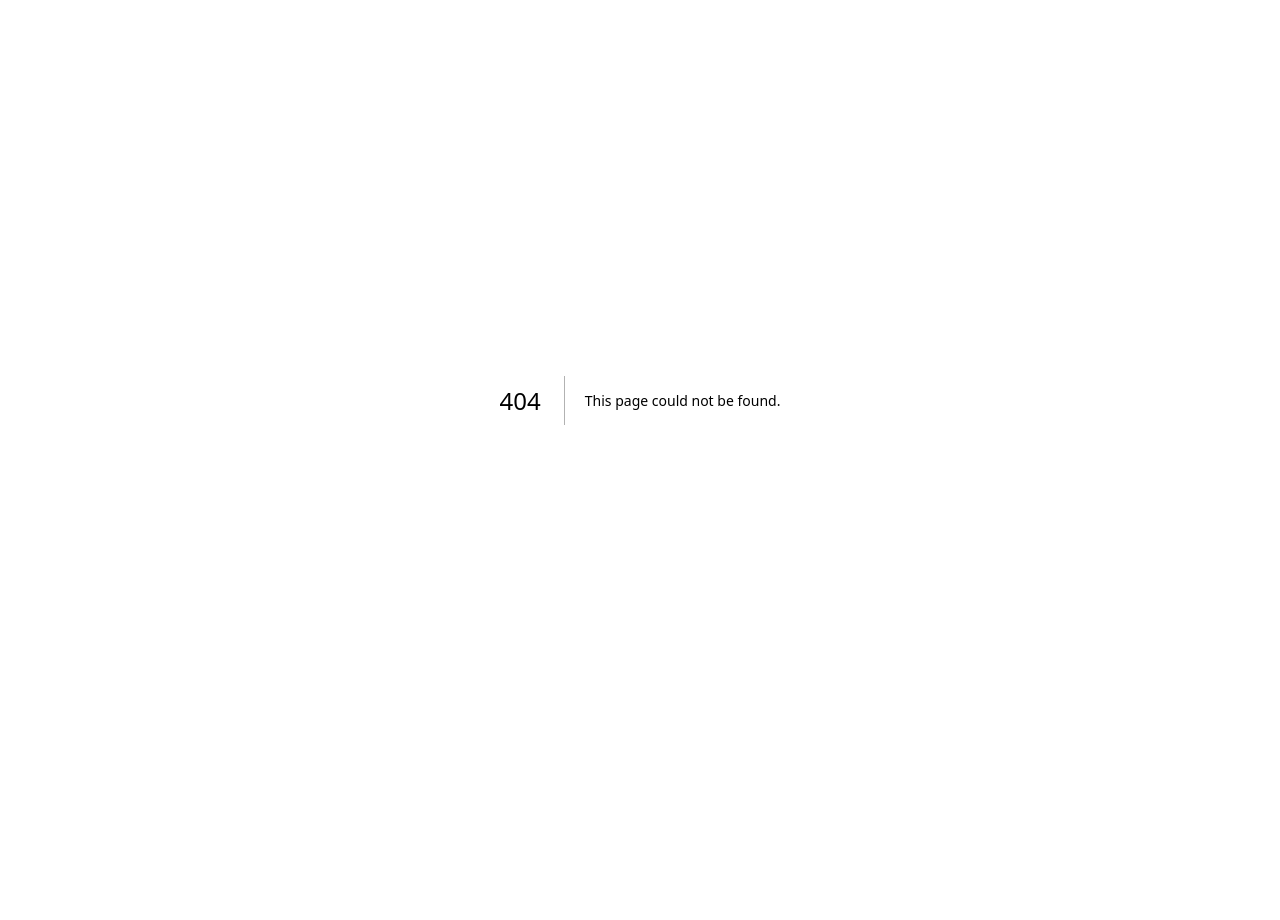
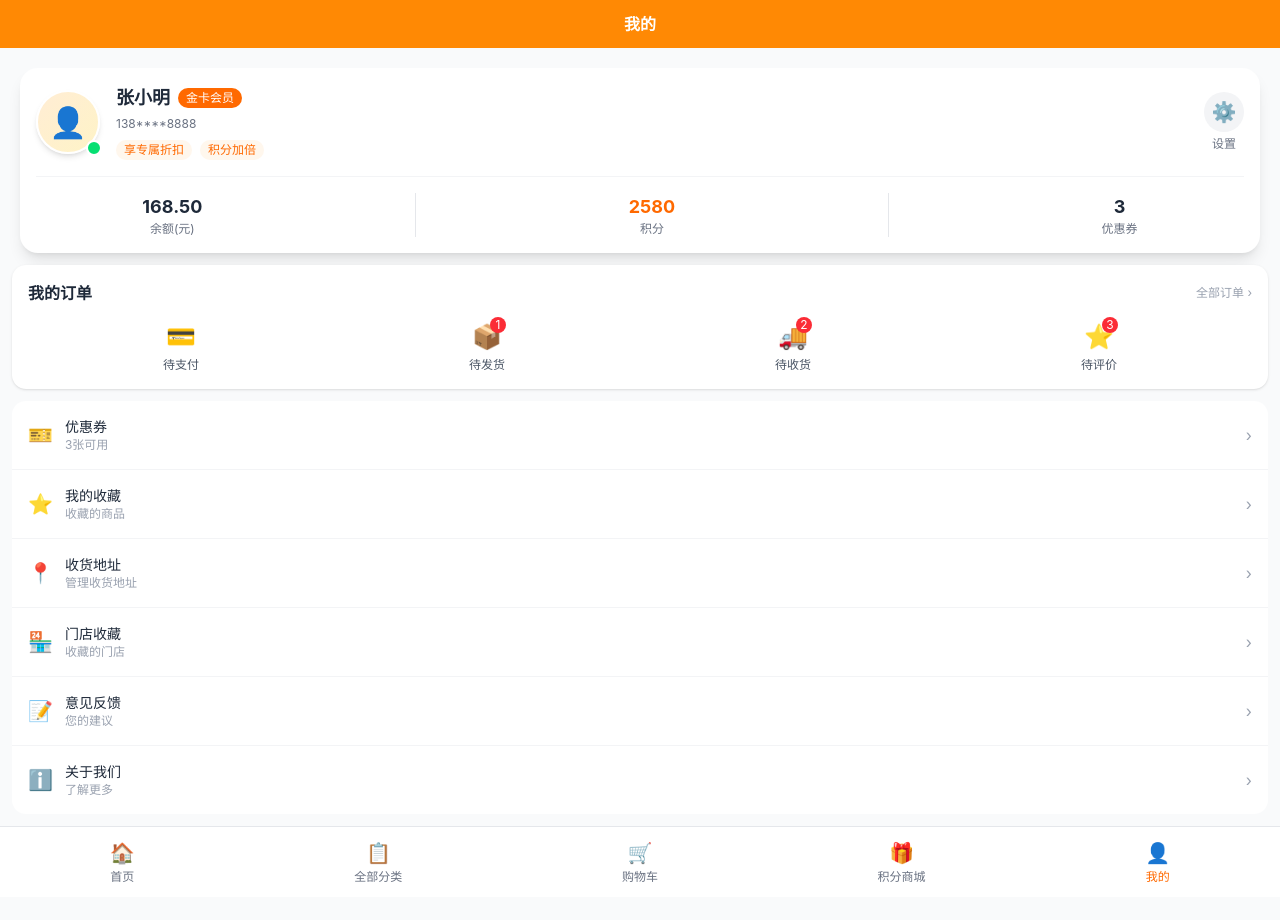
Before and after one commit to hlyg365/hailin-pos, a Next.js app: page /mini-store/profile in a window 1280 px wide. Before the commit this address had no page. Shown: the top 920 px of the page. Before the commit the page ends 800 px from the top, so only its background shows below. Built offline with nearby package versions, Linux system fonts and the light colour scheme.

Commit message:
feat: 优化"我的"页面会员信息区域排版，新增资产概览和权益标签

```diff
--- a/src/app/(dashboard)/marketing/mini-store/components/MiniStorePreview.tsx
+++ b/src/app/(dashboard)/marketing/mini-store/components/MiniStorePreview.tsx
@@ -440,23 +440,71 @@ function ProfilePage({ template }: { template: Template }) {
 
   return (
     <div className="flex flex-col h-full bg-gray-50">
-      {/* 用户信息卡片 */}
-      <div className={cn("bg-gradient-to-r p-5 pb-8", style.gradientFrom, style.gradientTo)}>
-        <div className="flex items-center gap-4">
-          <div className="w-16 h-16 bg-white rounded-full flex items-center justify-center text-3xl">{MEMBER_INFO.avatar}</div>
-          <div className="flex-1">
-            <div className="flex items-center gap-2">
-              <span className="text-white font-bold text-lg">{MEMBER_INFO.name}</span>
-              <span className="bg-white/30 text-white text-xs px-2 py-0.5 rounded-full">{MEMBER_INFO.level}</span>
+      {/* 用户信息卡片 - 优化布局 */}
+      <div className={cn("p-5", style.gradientFrom, style.gradientTo)}>
+        <div className="bg-white rounded-2xl p-4 shadow-lg">
+          <div className="flex items-center gap-4">
+            {/* 头像区域 */}
+            <div className="relative">
+              <div className="w-16 h-16 rounded-full bg-gradient-to-br from-orange-100 to-amber-100 flex items-center justify-center text-3xl border-2 border-white shadow-md">
+                {MEMBER_INFO.avatar}
+              </div>
+              {/* 在线状态标识 */}
+              <div className="absolute -bottom-0.5 -right-0.5 w-4 h-4 bg-green-400 rounded-full border-2 border-white"></div>
             </div>
-            <p className="text-white/80 text-xs mt-1">{MEMBER_INFO.phone}</p>
+
+            {/* 用户信息 */}
+            <div className="flex-1">
+              <div className="flex items-center gap-2">
+                <span className="text-gray-800 font-bold text-lg">{MEMBER_INFO.name}</span>
+                <span className={cn("text-xs px-2 py-0.5 rounded-full text-white font-medium", style.accentBg)}>
+                  {MEMBER_INFO.level}
+                </span>
+              </div>
+              <p className="text-gray-500 text-xs mt-1">{MEMBER_INFO.phone}</p>
+
+              {/* 会员权益入口 */}
+              <div className="flex items-center gap-2 mt-2">
+                <span className="text-xs text-orange-500 bg-orange-50 px-2 py-0.5 rounded-full">
+                  享专属折扣
+                </span>
+                <span className="text-xs text-orange-500 bg-orange-50 px-2 py-0.5 rounded-full">
+                  积分加倍
+                </span>
+              </div>
+            </div>
+
+            {/* 设置入口 */}
+            <button className="flex flex-col items-center gap-1">
+              <div className="w-10 h-10 bg-gray-100 rounded-full flex items-center justify-center">
+                <span className="text-xl">⚙️</span>
+              </div>
+              <span className="text-xs text-gray-500">设置</span>
+            </button>
           </div>
-          <button className="text-white/80 text-sm">设置 ›</button>
+
+          {/* 会员资产概览 */}
+          <div className="flex justify-around mt-4 pt-4 border-t border-gray-100">
+            <div className="text-center">
+              <p className="text-lg font-bold text-gray-800">{MEMBER_INFO.balance.toFixed(2)}</p>
+              <p className="text-xs text-gray-500">余额(元)</p>
+            </div>
+            <div className="w-px bg-gray-200"></div>
+            <div className="text-center">
+              <p className="text-lg font-bold text-orange-500">{MEMBER_INFO.points}</p>
+              <p className="text-xs text-gray-500">积分</p>
+            </div>
+            <div className="w-px bg-gray-200"></div>
+            <div className="text-center">
+              <p className="text-lg font-bold text-gray-800">{MEMBER_INFO.coupons}</p>
+              <p className="text-xs text-gray-500">优惠券</p>
+            </div>
+          </div>
         </div>
       </div>
 
       {/* 订单统计 */}
-      <div className="bg-white mx-3 -mt-4 rounded-xl p-4 shadow-sm">
+      <div className="bg-white mx-3 -mt-2 rounded-xl p-4 shadow-sm">
         <div className="flex items-center justify-between">
           <span className="font-bold text-gray-800">我的订单</span>
           <span className="text-gray-400 text-xs">全部订单 ›</span>
--- /dev/null
+++ b/src/app/mini-store/profile/page.tsx
@@ -0,0 +1,211 @@
+'use client';
+
+import { useState } from 'react';
+import { cn } from '@/lib/utils';
+
+// 会员信息
+const MEMBER_INFO = {
+  name: '张小明',
+  phone: '138****8888',
+  level: '金卡会员',
+  avatar: '👤',
+  points: 2580,
+  coupons: 3,
+  orders: 45,
+  balance: 168.50,
+};
+
+// 会员信息卡片
+function ProfileCard() {
+  const style = {
+    primaryColor: 'text-orange-500',
+    secondaryColor: 'bg-orange-50',
+    gradientFrom: 'from-orange-400',
+    gradientTo: 'to-amber-400',
+    accentBg: 'bg-orange-500',
+  };
+
+  return (
+    <div className={cn("p-5", style.gradientFrom, style.gradientTo)}>
+      <div className="bg-white rounded-2xl p-4 shadow-lg">
+        <div className="flex items-center gap-4">
+          {/* 头像区域 */}
+          <div className="relative">
+            <div className="w-16 h-16 rounded-full bg-gradient-to-br from-orange-100 to-amber-100 flex items-center justify-center text-3xl border-2 border-white shadow-md">
+              {MEMBER_INFO.avatar}
+            </div>
+            {/* 在线状态标识 */}
+            <div className="absolute -bottom-0.5 -right-0.5 w-4 h-4 bg-green-400 rounded-full border-2 border-white"></div>
+          </div>
+
+          {/* 用户信息 */}
+          <div className="flex-1">
+            <div className="flex items-center gap-2">
+              <span className="text-gray-800 font-bold text-lg">{MEMBER_INFO.name}</span>
+              <span className={cn("text-xs px-2 py-0.5 rounded-full text-white font-medium", style.accentBg)}>
+                {MEMBER_INFO.level}
+              </span>
+            </div>
+            <p className="text-gray-500 text-xs mt-1">{MEMBER_INFO.phone}</p>
+
+            {/* 会员权益入口 */}
+            <div className="flex items-center gap-2 mt-2">
+              <span className="text-xs text-orange-500 bg-orange-50 px-2 py-0.5 rounded-full">
+                享专属折扣
+              </span>
+              <span className="text-xs text-orange-500 bg-orange-50 px-2 py-0.5 rounded-full">
+                积分加倍
+              </span>
+            </div>
+          </div>
+
+          {/* 设置入口 */}
+          <button className="flex flex-col items-center gap-1">
+            <div className="w-10 h-10 bg-gray-100 rounded-full flex items-center justify-center">
+              <span className="text-xl">⚙️</span>
+            </div>
+            <span className="text-xs text-gray-500">设置</span>
+          </button>
+        </div>
+
+        {/* 会员资产概览 */}
+        <div className="flex justify-around mt-4 pt-4 border-t border-gray-100">
+          <div className="text-center">
+            <p className="text-lg font-bold text-gray-800">{MEMBER_INFO.balance.toFixed(2)}</p>
+            <p className="text-xs text-gray-500">余额(元)</p>
+          </div>
+          <div className="w-px bg-gray-200"></div>
+          <div className="text-center">
+            <p className="text-lg font-bold text-orange-500">{MEMBER_INFO.points}</p>
+            <p className="text-xs text-gray-500">积分</p>
+          </div>
+          <div className="w-px bg-gray-200"></div>
+          <div className="text-center">
+            <p className="text-lg font-bold text-gray-800">{MEMBER_INFO.coupons}</p>
+            <p className="text-xs text-gray-500">优惠券</p>
+          </div>
+        </div>
+      </div>
+    </div>
+  );
+}
+
+// 订单统计卡片
+function OrderStatsCard() {
+  return (
+    <div className="bg-white mx-3 -mt-2 rounded-xl p-4 shadow-sm">
+      <div className="flex items-center justify-between">
+        <span className="font-bold text-gray-800">我的订单</span>
+        <span className="text-gray-400 text-xs">全部订单 ›</span>
+      </div>
+      <div className="flex justify-around mt-4">
+        {[
+          { icon: '💳', title: '待支付', count: 0 },
+          { icon: '📦', title: '待发货', count: 1 },
+          { icon: '🚚', title: '待收货', count: 2 },
+          { icon: '⭐', title: '待评价', count: 3 },
+        ].map((item, idx) => (
+          <div key={idx} className="flex flex-col items-center gap-1">
+            <div className="relative">
+              <span className="text-2xl">{item.icon}</span>
+              {item.count > 0 && (
+                <span className="absolute -top-1 -right-1 w-4 h-4 bg-red-500 text-white text-xs rounded-full flex items-center justify-center">{item.count}</span>
+              )}
+            </div>
+            <span className="text-xs text-gray-600">{item.title}</span>
+          </div>
+        ))}
+      </div>
+    </div>
+  );
+}
+
+// 功能菜单
+function MenuSection() {
+  const menuItems = [
+    { icon: '🎫', title: '优惠券', sub: `${MEMBER_INFO.coupons}张可用` },
+    { icon: '⭐', title: '我的收藏', sub: '收藏的商品' },
+    { icon: '📍', title: '收货地址', sub: '管理收货地址' },
+    { icon: '🏪', title: '门店收藏', sub: '收藏的门店' },
+    { icon: '📝', title: '意见反馈', sub: '您的建议' },
+    { icon: 'ℹ️', title: '关于我们', sub: '了解更多' },
+  ];
+
+  return (
+    <div className="flex-1 overflow-y-auto p-3">
+      <div className="bg-white rounded-xl overflow-hidden">
+        {menuItems.map((item, idx) => (
+          <div key={idx} className={cn("flex items-center gap-3 p-4", idx < menuItems.length - 1 && "border-b border-gray-100")}>
+            <span className="text-xl">{item.icon}</span>
+            <div className="flex-1">
+              <p className="text-sm text-gray-800 font-medium">{item.title}</p>
+              <p className="text-xs text-gray-400">{item.sub}</p>
+            </div>
+            <span className="text-gray-400">›</span>
+          </div>
+        ))}
+      </div>
+    </div>
+  );
+}
+
+// 底部导航栏
+function TabBar({ activeTab, onTabChange }: { activeTab: string; onTabChange: (tab: string) => void }) {
+  const tabs = [
+    { id: 'home', icon: '🏠', title: '首页', href: '/mini-store/home' },
+    { id: 'categories', icon: '📋', title: '全部分类', href: '/mini-store/categories' },
+    { id: 'cart', icon: '🛒', title: '购物车', href: '/mini-store/cart' },
+    { id: 'points', icon: '🎁', title: '积分商城', href: '/mini-store/points' },
+    { id: 'profile', icon: '👤', title: '我的', href: '/mini-store/profile', active: true },
+  ];
+
+  return (
+    <div className="bg-white border-t border-gray-200">
+      <div className="flex justify-around py-2">
+        {tabs.map((tab) => (
+          <a
+            key={tab.id}
+            href={tab.href}
+            onClick={(e) => {
+              e.preventDefault();
+              onTabChange(tab.id);
+            }}
+            className={cn(
+              "flex flex-col items-center gap-0.5 py-1 px-3",
+              tab.active ? "text-orange-500" : "text-gray-500"
+            )}
+          >
+            <span className="text-xl">{tab.icon}</span>
+            <span className="text-xs">{tab.title}</span>
+          </a>
+        ))}
+      </div>
+    </div>
+  );
+}
+
+// 主页面
+export default function ProfilePage() {
+  const [activeTab, setActiveTab] = useState('profile');
+
+  return (
+    <div className="min-h-screen bg-gray-50 pb-16">
+      {/* 小程序头部 */}
+      <div className="bg-orange-400">
+        <div className="flex items-center justify-between px-4 py-3">
+          <div className="w-6" />
+          <h1 className="text-base font-bold text-white">我的</h1>
+          <div className="w-6" />
+        </div>
+      </div>
+
+      {/* 内容区域 */}
+      <ProfileCard />
+      <OrderStatsCard />
+      <MenuSection />
+
+      {/* 底部导航 */}
+      <TabBar activeTab={activeTab} onTabChange={setActiveTab} />
+    </div>
+  );
+}
```
Also changed, not shown: assets/image.png.
